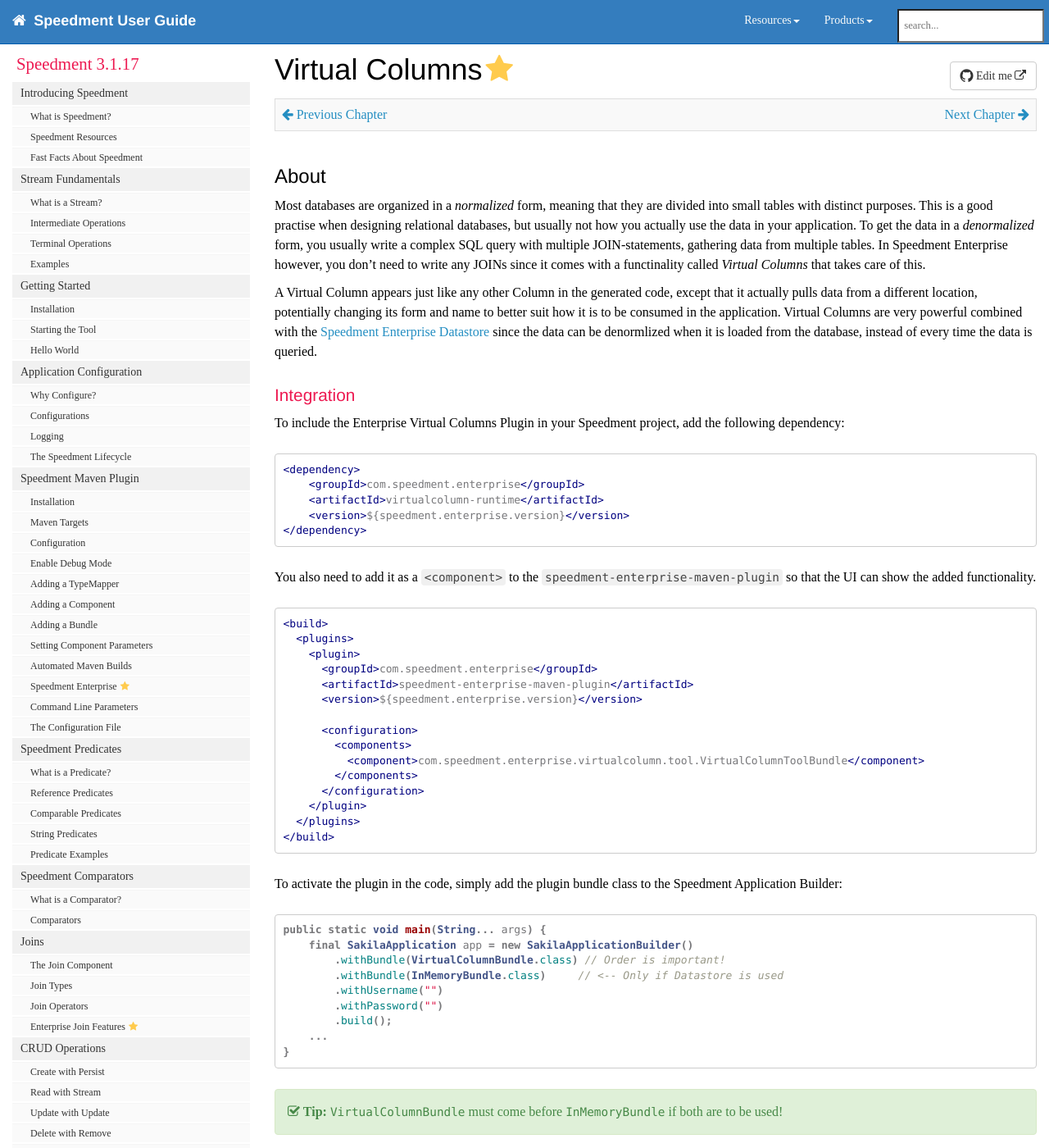
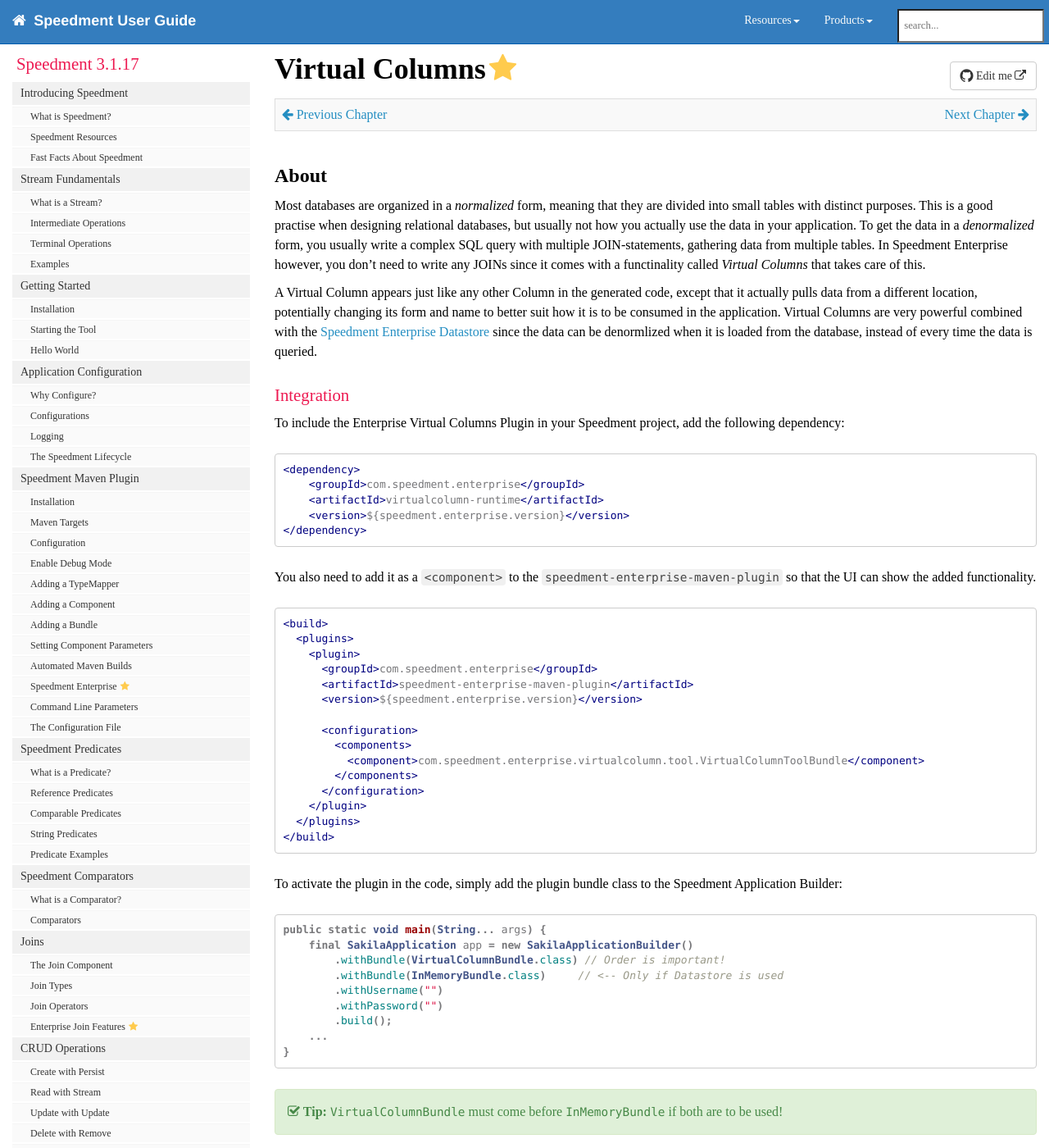
Before and after one commit to speedment/speedment-doc, a Jekyll site: the page built from pages/enterprise_virtualcolumns.md, in a window 1280 px wide and 1400 px high. Shown: the whole window at 82% size. Built offline with Jekyll 4.4.1, drawn with Linux system fonts in a browser that asks for light colours; nearby versions of some CDN libraries; comment, search, counter and statistics services are not loaded.

Commit message:
Change font on headline

```diff
--- a/css/customstyles.css
+++ b/css/customstyles.css
@@ -5,7 +5,12 @@
 }
 
 .language-java {
-    font-family: "Source Code Pro";
+        font-family: "Source Code Pro";
+}
+
+h1, h2, h3, h4, h5, h6{
+        font-family: "Source Code Pro";
+        font-weight: 600;
 }
 
 .bs-callout {
```
